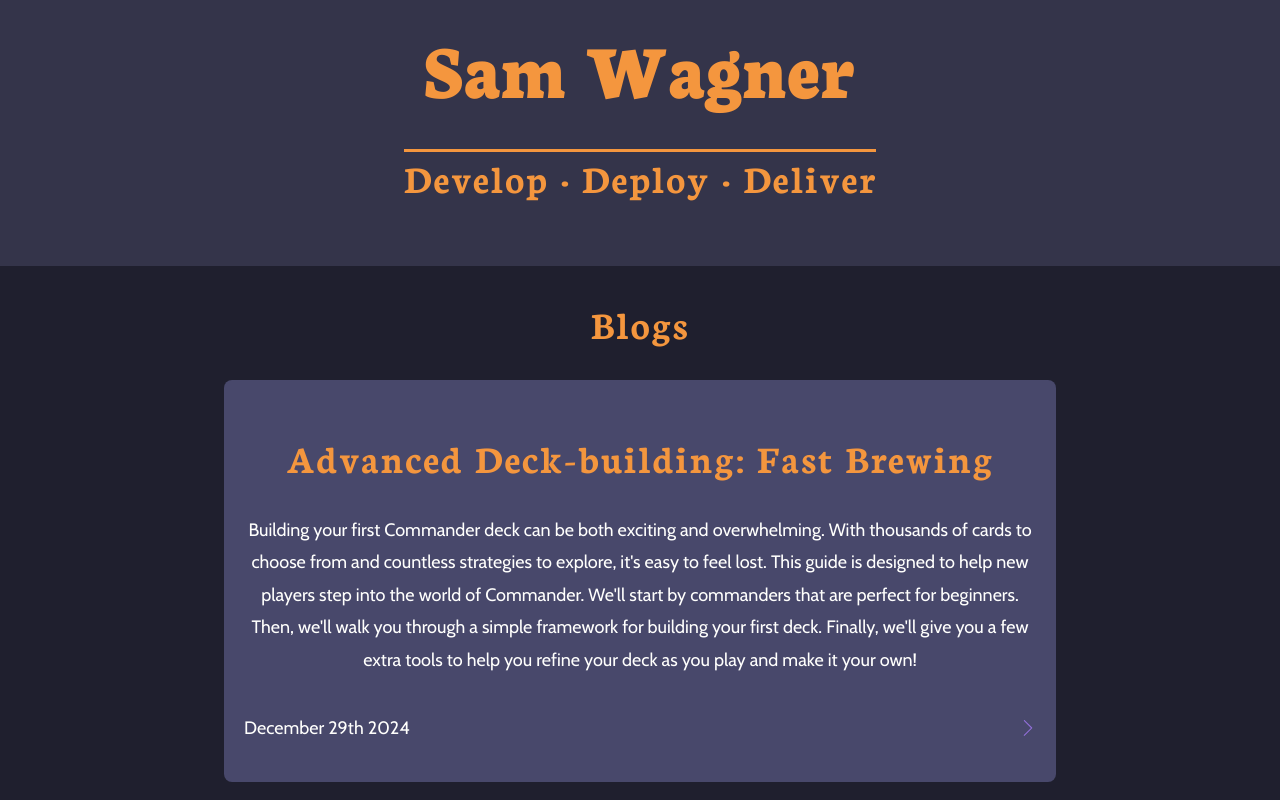
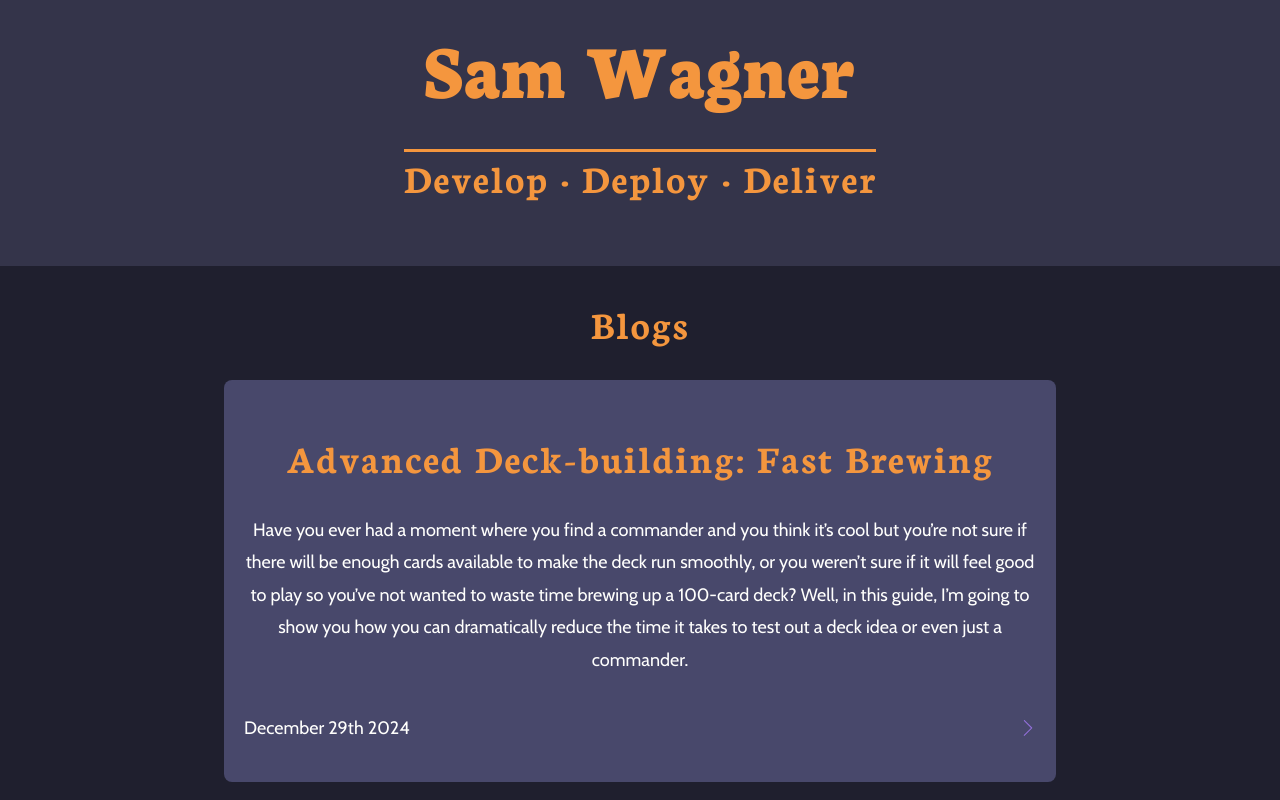
Before and after one commit to SamBWagner/port-flow, a Next.js app in the folder UI/: page / in a window 1280 px wide. Shown: the top 800 px of the page. Built offline with nearby package versions, Linux system fonts and the light colour scheme.

Commit message:
🐛fix blog card

```diff
--- a/UI/app/page.jsx
+++ b/UI/app/page.jsx
@@ -22,14 +22,13 @@ export default function home() {
         >
           <h3>Advanced Deck-building: Fast Brewing</h3>
           <p>
-            Building your first Commander deck can be both exciting and
-            overwhelming. With thousands of cards to choose from and countless
-            strategies to explore, it's easy to feel lost. This guide is
-            designed to help new players step into the world of Commander. We'll
-            start by commanders that are perfect for beginners. Then, we'll walk
-            you through a simple framework for building your first deck.
-            Finally, we'll give you a few extra tools to help you refine your
-            deck as you play and make it your own!
+            Have you ever had a moment where you find a commander and you think
+            it’s cool but you’re not sure if there will be enough cards
+            available to make the deck run smoothly, or you weren’t sure if it
+            will feel good to play so you’ve not wanted to waste time brewing up
+            a 100-card deck? Well, in this guide, I’m going to show you how you
+            can dramatically reduce the time it takes to test out a deck idea or
+            even just a commander.
           </p>
         </BlogCard>
         <BlogCard
```
